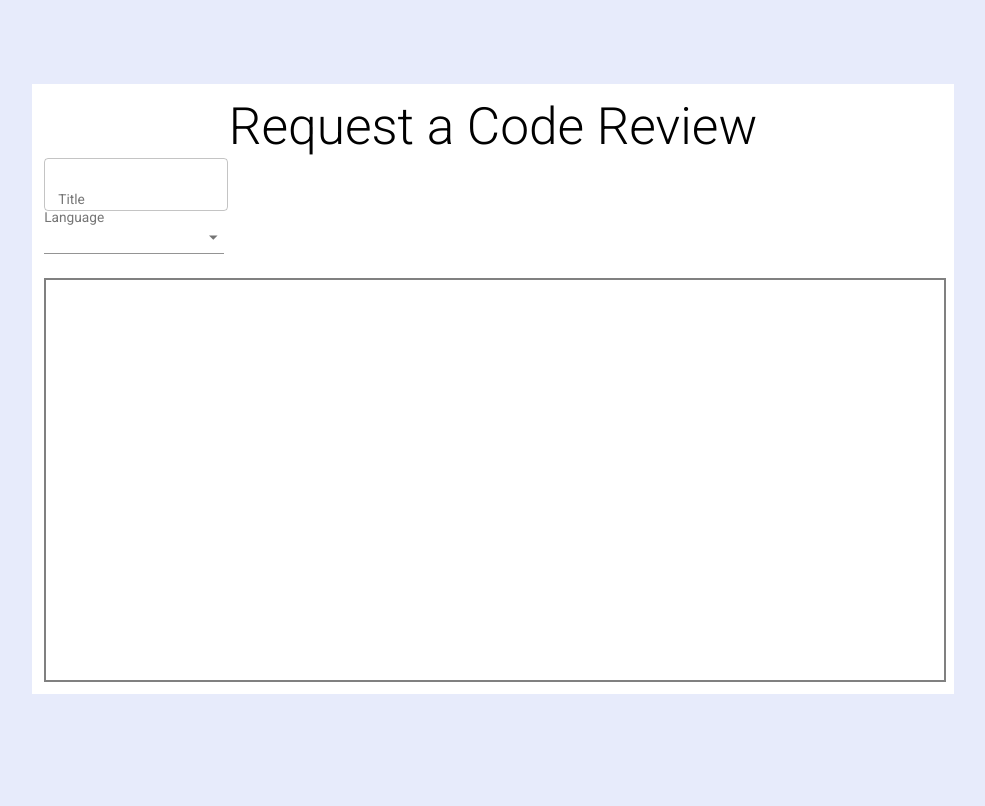
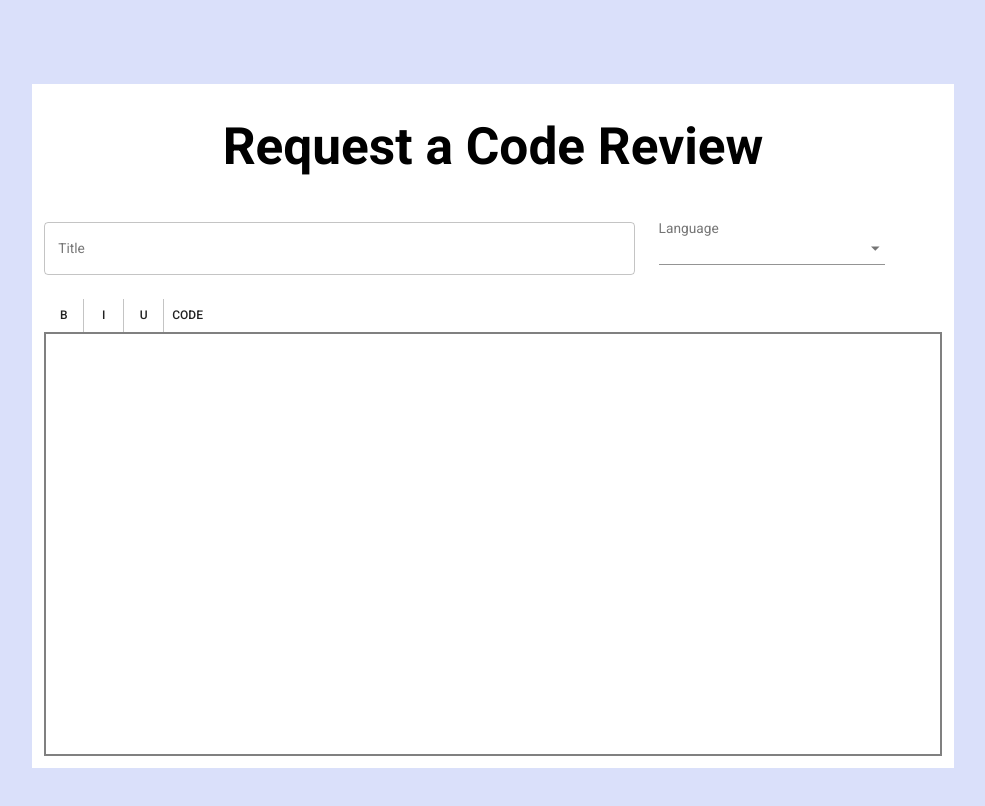
Before and after one commit to rkerins91/peer-code-review, a React (Create React App) app in the folder client/: page /code-upload in a window 1280 px wide. Shown: the top 806 px of the page, without its empty margins (147-1132 px from the left). Built offline with nearby package versions, Linux system fonts and the light colour scheme.

Commit message:
Added basic editor functionality

```diff
--- a/client/src/App.css
+++ b/client/src/App.css
@@ -31,11 +31,3 @@
     transform: rotate(360deg);
   }
 }
-
-.editor {
-  width: 100%;
-  height: 50vh;
-  border: 2px solid grey;
-  padding: 0;
-  margin: 0;
-}
--- a/client/src/components/TextEditor.js
+++ b/client/src/components/TextEditor.js
@@ -1,12 +1,72 @@
-import React, { useState } from "react";
-import { Editor, EditorState } from "draft-js";
+import React, { useState, useEffect } from "react";
+import { Button, ButtonGroup, Grid, makeStyles } from "@material-ui/core";
+import { Editor, EditorState, RichUtils } from "draft-js";
 
 const TextEditor = props => {
+  const useStlyes = makeStyles({
+    root: {
+      width: "100%"
+    },
+    toolBar: {},
+    editor: {
+      border: "2px solid grey",
+      padding: "10px",
+      margin: "0",
+      height: "50vh"
+    }
+  });
+  const classes = useStlyes();
+
+  const editorStyleMap = {
+    CODE: {
+      background: "lightgrey",
+      "font-family": "'Courier New', monospace"
+    }
+  };
+
   const [editorState, setEditorState] = useState(EditorState.createEmpty());
 
+  const editor = React.useRef(null);
+  const focusEditor = () => {
+    editor.current.focus();
+  };
+
+  React.useEffect(() => {
+    focusEditor();
+  }, []);
+
+  const toggleInlineStyle = event => {
+    event.preventDefault();
+    let style = event.currentTarget.getAttribute("txt-style");
+    setEditorState(RichUtils.toggleInlineStyle(editorState, style));
+  };
+
   return (
-    <div className="editor">
-      <Editor editorState={editorState} onChange={setEditorState} />
+    <div className={classes.root}>
+      <Grid container>
+        <ButtonGroup variant="text">
+          <Button txt-style="BOLD" onMouseDown={toggleInlineStyle}>
+            B
+          </Button>
+          <Button txt-style="ITALIC" onMouseDown={toggleInlineStyle}>
+            I
+          </Button>
+          <Button txt-style="UNDERLINE" onMouseDown={toggleInlineStyle}>
+            U
+          </Button>
+          <Button txt-style="CODE" onMouseDown={toggleInlineStyle}>
+            Code
+          </Button>
+        </ButtonGroup>
+      </Grid>
+      <div className={classes.editor} onClick={focusEditor}>
+        <Editor
+          ref={editor}
+          editorState={editorState}
+          onChange={setEditorState}
+          customStyleMap={editorStyleMap}
+        />
+      </div>
     </div>
   );
 };
--- a/client/src/index.css
+++ b/client/src/index.css
@@ -5,7 +5,7 @@ body {
     sans-serif;
   -webkit-font-smoothing: antialiased;
   -moz-osx-font-smoothing: grayscale;
-  background: #e7ebfb;
+  background: #dae0fa;
 }
 
 code {
--- a/client/src/pages/CodeUpload.js
+++ b/client/src/pages/CodeUpload.js
@@ -23,13 +23,16 @@ const useStlyes = makeStyles({
     height: "80%",
     margin: "20px auto"
   },
+  header: {
+    margin: "4vh",
+    fontWeight: "800"
+  },
   textInput: {
     textAlign: "center",
-    width: "60%",
-    display: "inline"
+    width: "100%"
   },
   languageSelect: {
-    width: "20%"
+    width: "80%"
   }
 });
 
@@ -53,10 +56,10 @@ const CodeUpload = () => {
   return (
     <div className={classes.root}>
       <Grid className={classes.wrapper} container justify="center" spacing={3}>
-        <Grid item xs={12}>
-          <Typography variant="h2" align="center">
-            Request a Code Review
-          </Typography>
+        <Typography className={classes.header} variant="h2" align="center">
+          Request a Code Review
+        </Typography>
+        <Grid item xs={8}>
           <TextField
             className={classes.textInput}
             align="left"
@@ -64,6 +67,8 @@ const CodeUpload = () => {
             variant="outlined"
             onChange={handleTitleChange}
           />
+        </Grid>
+        <Grid item xs={4}>
           <InputLabel id="language-select-label">Language</InputLabel>
           <Select
             className={classes.languageSelect}
```
